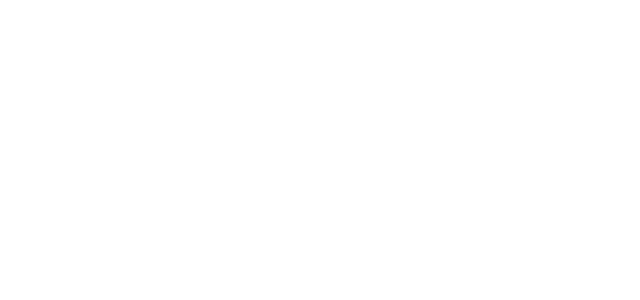
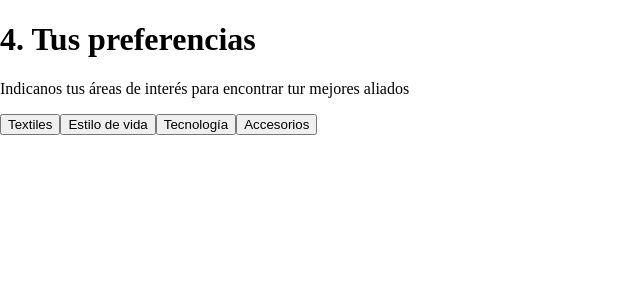
Before and after one commit to anfepar/reemp, a React (Create React App) app in the folder front/: page /preferencias in a window 1280 px wide. Shown: the top 300 px of the page, without its empty margins (0-640 px from the left). Built offline with nearby package versions, Linux system fonts and the light colour scheme.

Commit message:
Preferencias added

```diff
--- a/front/src/components/PreferencesForm.jsx
+++ b/front/src/components/PreferencesForm.jsx
@@ -1,13 +1,29 @@
 import React, { Component } from "react";
 
 export default class PreferencesForm extends Component {
-  constructor(props) {
-    super(props);
+  state = { isLoading: true, preferencias: [] };
+  componentDidMount() {
+    //TODO Get request preferencias
+    let preferencias = [
+      { nombre: "Textiles" },
+      { nombre: "Estilo de vida" },
+      { nombre: "Tecnología" },
+      { nombre: "Accesorios" },
+    ];
+    this.setState({ isLoading: false, preferencias });
   }
   render() {
-    return (
-      <div className="">
-      </div>
+    return this.state.isLoading ? (
+      <h1>Cargando</h1>
+    ) : (
+      <>
+        <h1>4. Tus preferencias</h1>
+        <p>Indicanos tus áreas de interés para encontrar tur mejores aliados</p>
+        {this.state.preferencias.map((preferencia) => {
+          console.log("preferencia", preferencia);
+          return <button>{preferencia.nombre}</button>;
+        })}
+      </>
     );
   }
 }
--- a/front/src/routes/App.js
+++ b/front/src/routes/App.js
@@ -4,6 +4,7 @@
 import LandingPage from "../containers/LandingPage";
 import Register from "../containers/Register";
 import CompanyForm from "../components/CompanyForm";
+import PreferencesForm from "../components/PreferencesForm";
 
 const App = () => (
   <BrowserRouter>
@@ -11,6 +12,7 @@
       <Route exact path="/" component={LandingPage} />
       <Route path="/register" component={Register} />
       <Route path="/empresa" component={CompanyForm} />
+      <Route path="/preferencias" component={PreferencesForm} />
     </Switch>
   </BrowserRouter>
 );
```
